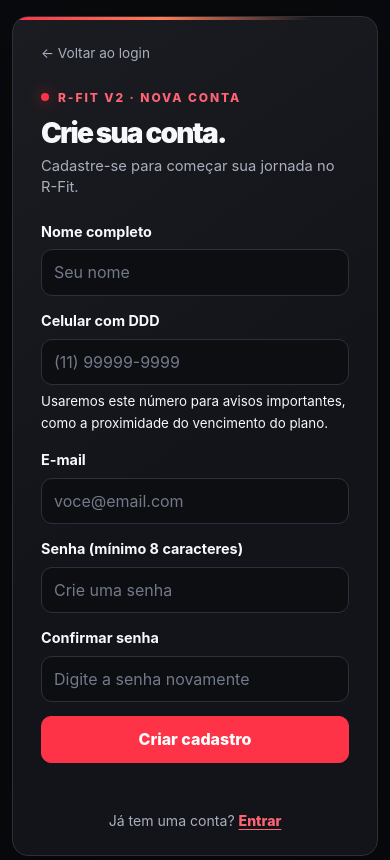
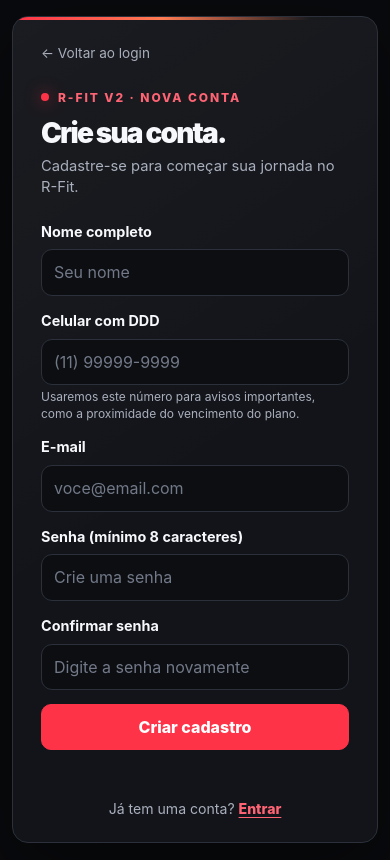
Before and after one commit to cadernoedf/rfit-v2, a website with bundled scripts: page apps/student/pages/register.html in a window 390 px wide. Built offline with nearby package versions, Linux system fonts and the light colour scheme.

Commit message:
Style required phone helper text

```diff
--- a/apps/shared/css/rfit.css
+++ b/apps/shared/css/rfit.css
@@ -390,3 +390,6 @@ a[href="/api/health"]:hover { background: var(--rfit-red-hover); transform: tran
 .register-back { display: inline-block; margin-bottom: 18px; color: var(--rfit-muted); font-size: .85rem; }
 .register-back:hover { color: var(--rfit-text); }
 .register-shell .login-register-link { margin: 14px 0 0; }
+
+/* Cadastro: orientação do campo obrigatório de celular */
+.register-phone-help { display:block; margin-top:-2px; color:var(--rfit-muted); font-size:.75rem; line-height:1.4; }
```
